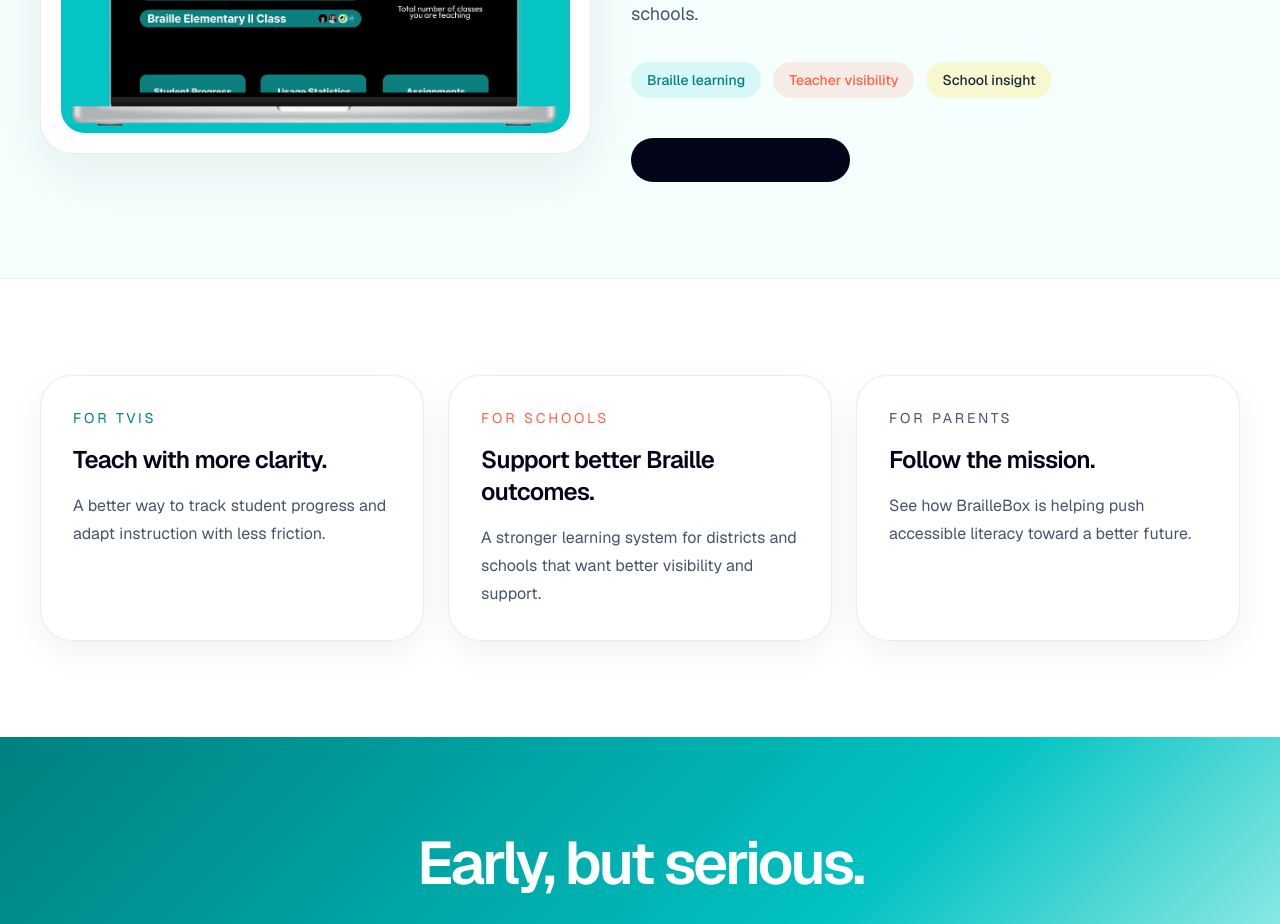
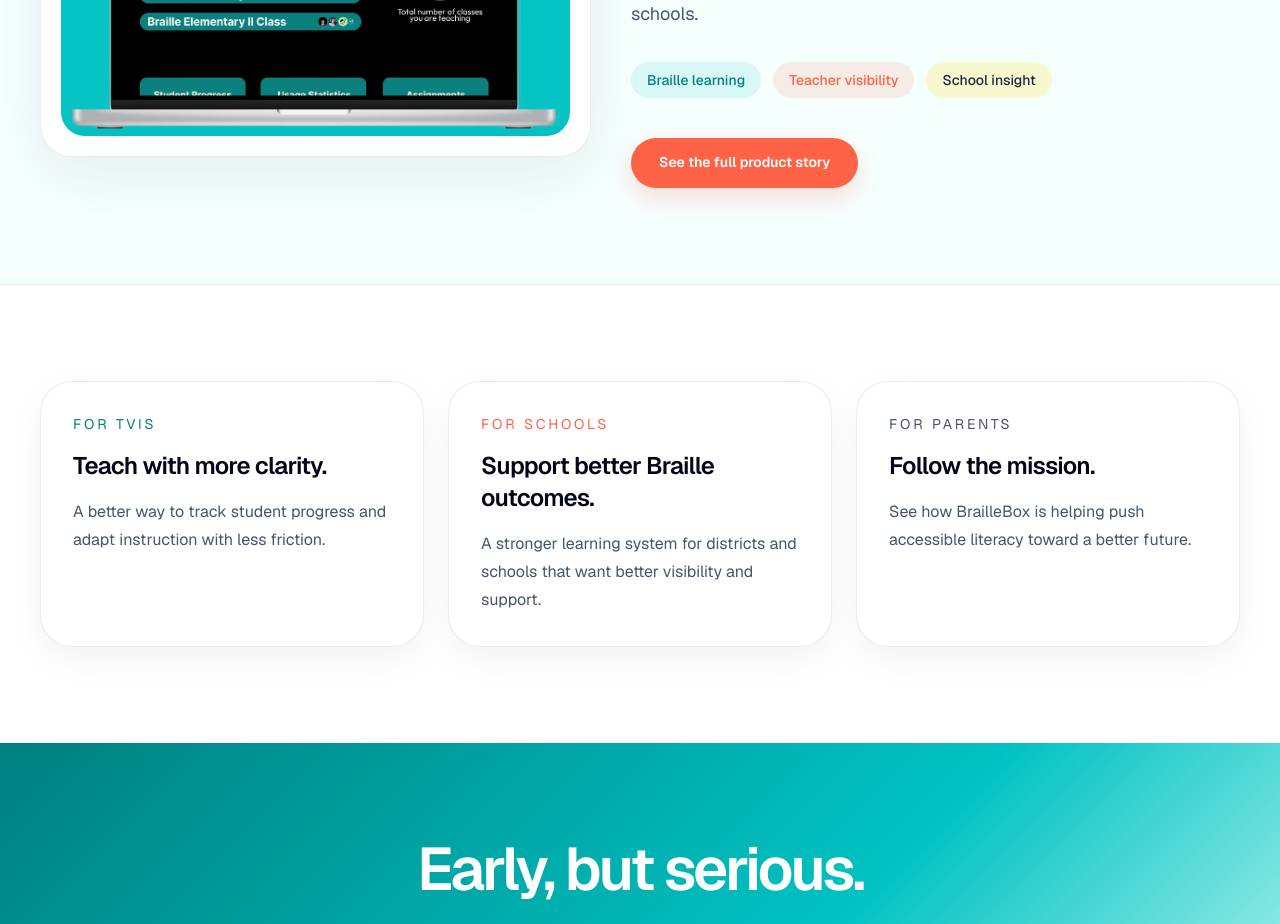
Before and after one commit to JelaleddinG/BrailleBox_website_by_Nemo, a Next.js app: page / in a window 1280 px wide. Shown: the part 1520-2444 px from the top of the page. Built offline with nearby package versions, Linux system fonts and the light colour scheme.

Commit message:
Switch product story CTA to brand button style

```diff
--- a/src/app/page.tsx
+++ b/src/app/page.tsx
@@ -96,7 +96,7 @@ export default function Home() {
               <span className="rounded-full bg-[var(--bb-yellow)]/18 px-4 py-2 text-slate-800">School insight</span>
             </div>
             <div className="mt-10">
-              <Link href="/product" className="inline-flex items-center justify-center rounded-full bg-slate-950 px-6 py-3 text-sm font-semibold text-white transition hover:bg-[var(--bb-dark-teal)]">
+              <Link href="/product" className="btn-primary">
                 See the full product story
               </Link>
             </div>
```
